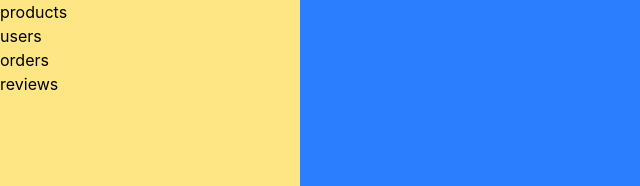
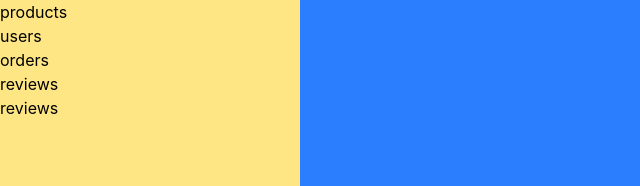
Before and after one commit to Prageethek/CBC-frontend, a React (Vite) app: page /admin in a window 1280 px wide. Shown: the top 186 px of the page, without its empty margins (0-640 px from the left). Built offline with nearby package versions, Linux system fonts and the light colour scheme.

Commit message:
Aded AddProductPage routes to adminPage

```diff
--- a/src/pages/adminPage.jsx
+++ b/src/pages/adminPage.jsx
@@ -1,5 +1,6 @@
 import { Link, Routes, Route } from "react-router-dom";
 import AdminProductPage from "./admin/adminProductPage";
+import AddProductPage from "./admin/addProductPage";
 
 export default function AdminPage() {
   return (
@@ -9,10 +10,12 @@ export default function AdminPage() {
         <Link to="/admin/users">users</Link>
         <Link to="/admin/orders">orders</Link>
         <Link to="/admin/reviews">reviews</Link>
+        <Link to="/admin/add-product">reviews</Link>
       </div>
       <div className="h-full w-[calc(100%-300px)] bg-blue-500">
         <Routes path="/">
-          <Route path="/products" element={<AdminProductPage/>} />
+          <Route path="/products" element={<AdminProductPage />} />
+          <Route path="/add-product" element={<AddProductPage />} />
           <Route path="/users" element={<h1>users</h1>} />
           <Route path="/orders" element={<h1>orders</h1>} />
           <Route path="/reviews" element={<h1>reviews</h1>} />
```
